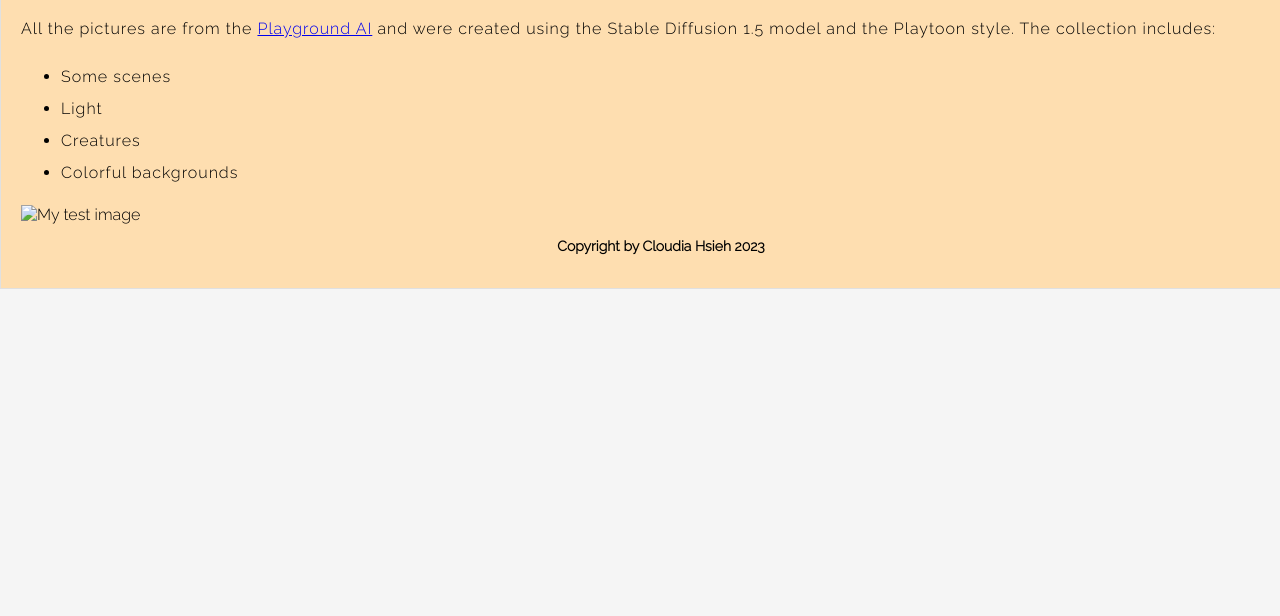
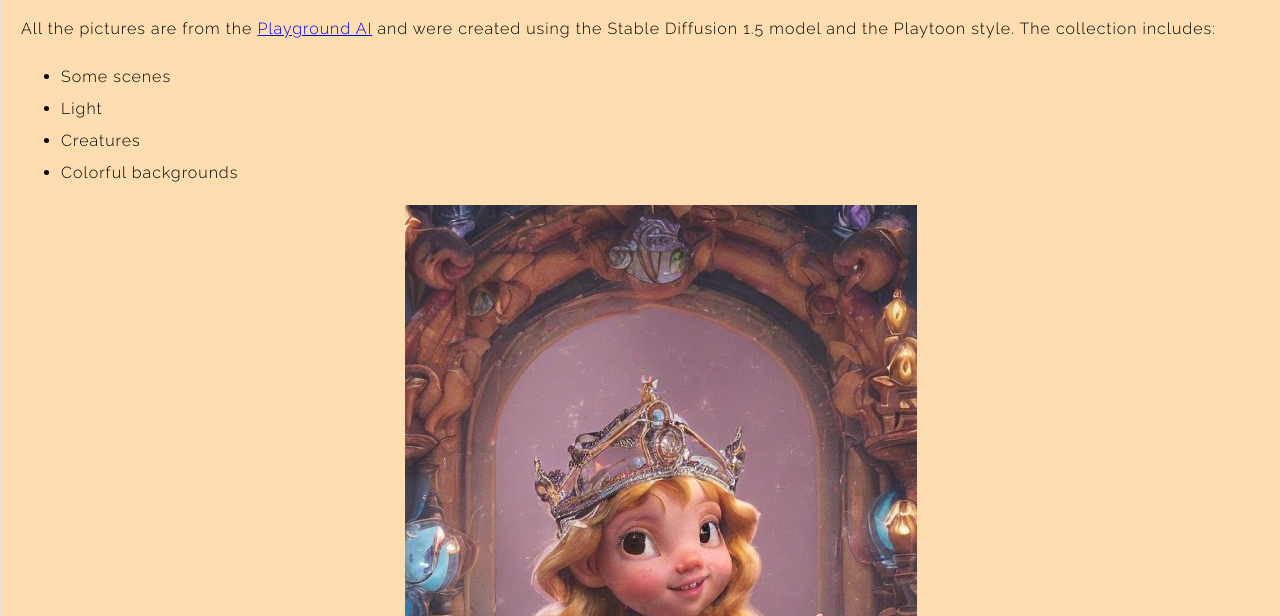
Before and after one commit to cloudia0613/cloudia0613.github.io, a plain HTML site: page index.html in a window 1280 px wide. Shown: the part 184-800 px from the top of the page. Drawn offline with Linux system fonts and the light colour scheme.

Commit message:
Add files via upload

```diff
--- a/index.html
+++ b/index.html
@@ -15,7 +15,7 @@
       <li>Creatures</li>
       <li>Colorful backgrounds</li>
     </ul>
-    <img src="images/image01.png" alt="My test image" />
+    <img src="images/new01.png" alt="My test image" />
     <h3>Copyright by Cloudia Hsieh 2023</h3>
   </body>
 </html>
```
